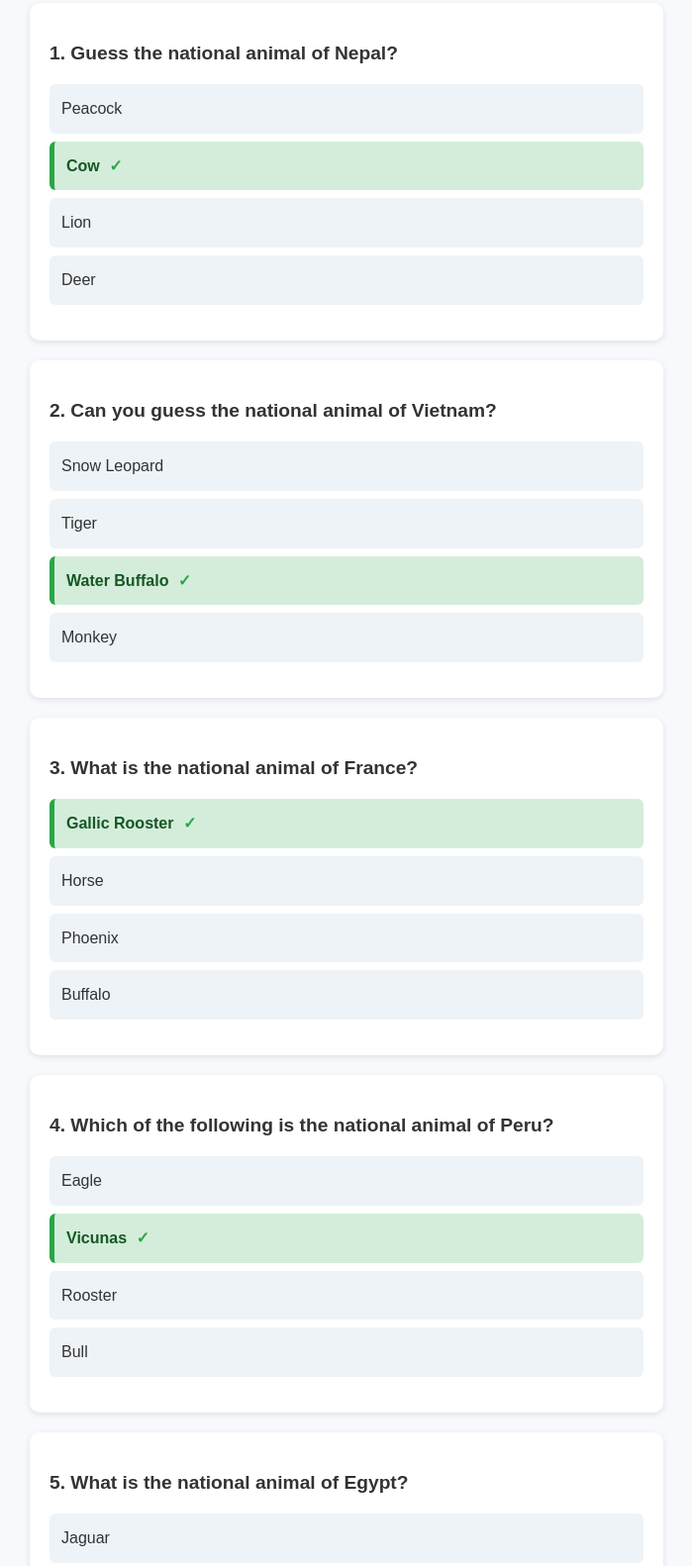
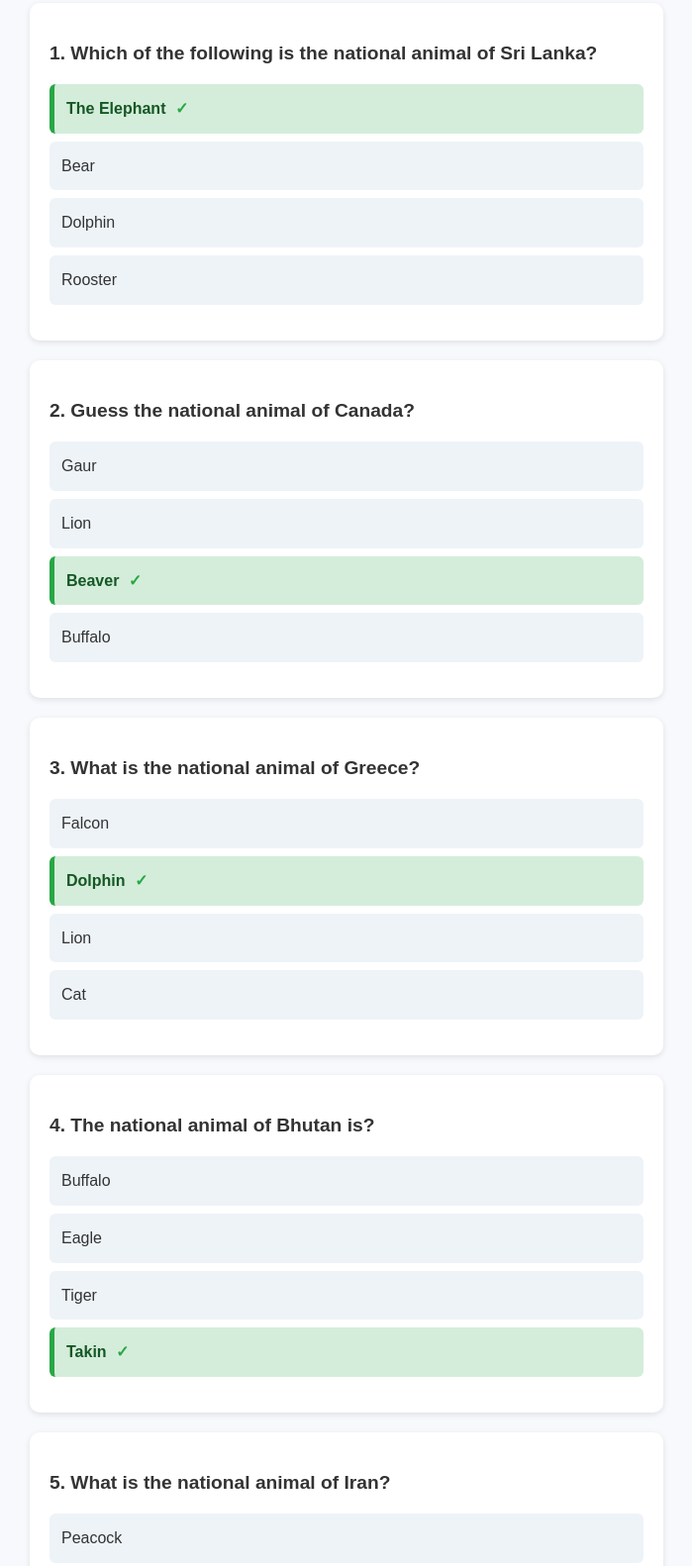
Before and after one commit to telenor-quiz-today/telenor-quiz-today, a plain HTML site: page index.html in a window 1280 px wide. Shown: the part 134-1716 px from the top of the page at 99% size, without its empty margins (290-989 px from the left). Drawn offline with Linux system fonts and the light colour scheme.

Commit message:
Update index.html

```diff
--- a/index.html
+++ b/index.html
@@ -3,15 +3,15 @@
 <head>
   <meta charset="UTF-8">
   <meta name="viewport" content="width=device-width, initial-scale=1.0">
-  <title>Telenor Quiz Today 22 September 2025 – Verified Latest Answers ✅</title>
-  <meta name="description" content="Telenor Quiz answers for today (22 September 2025). Answer all 5 questions correctly to win free MBs.">
-  <meta name="keywords" content="Telenor Quiz Today, Telenor Quiz 22 September 2025, Quiz Helper, Free MBs Quiz Answers">
+  <title>Telenor Quiz Today 23 September 2025 – Verified Latest Answers ✅</title>
+  <meta name="description" content="Telenor Quiz answers for today (23 September 2025). Verified latest answers updated daily at 12 AM.">
+  <meta name="keywords" content="Telenor Quiz Today, Telenor Quiz Answers, 23 September 2025, Free MBs Quiz">
   <meta name="author" content="Telenor Quiz Helper">
   <meta name="robots" content="index, follow">
 
   <!-- Open Graph -->
-  <meta property="og:title" content="Telenor Quiz Today 22 September 2025 – Verified Latest Answers ✅">
-  <meta property="og:description" content="Get today’s Telenor Quiz answers – 22 September 2025, updated with latest correct answers.">
+  <meta property="og:title" content="Telenor Quiz Today 23 September 2025 – Verified Latest Answers ✅">
+  <meta property="og:description" content="Get today’s Telenor Quiz answers – 23 September 2025, updated with latest correct answers.">
   <meta property="og:type" content="website">
   <meta property="og:url" content="https://telenor-quiz-today.github.io/">
   <meta property="og:image" content="https://telenor-quiz-today.github.io/logo.png">
@@ -25,62 +25,62 @@
 <body>
   <header>
     <h1>Telenor Quiz Answers</h1>
-    <p id="date">Updated: September 22, 2025</p>
+    <p id="date">Updated: September 23, 2025</p>
   </header>
 
   <main>
     <!-- Question 1 -->
     <section class="question-card">
-      <h2>1. Guess the national animal of Nepal?</h2>
+      <h2>1. Which of the following is the national animal of Sri Lanka?</h2>
       <ul>
-        <li>Peacock</li>
-        <li class="correct">Cow</li> <!-- ✅ Correct answer -->
-        <li>Lion</li>
-        <li>Deer</li>
+        <li class="correct">The Elephant</li> <!-- ✅ Correct answer -->
+        <li>Bear</li>
+        <li>Dolphin</li>
+        <li>Rooster</li>
       </ul>
     </section>
 
     <!-- Question 2 -->
     <section class="question-card">
-      <h2>2. Can you guess the national animal of Vietnam?</h2>
+      <h2>2. Guess the national animal of Canada?</h2>
       <ul>
-        <li>Snow Leopard</li>
-        <li>Tiger</li>
-        <li class="correct">Water Buffalo</li> <!-- ✅ Correct answer -->
-        <li>Monkey</li>
+        <li>Gaur</li>
+        <li>Lion</li>
+        <li class="correct">Beaver</li> <!-- ✅ Correct answer -->
+        <li>Buffalo</li>
       </ul>
     </section>
 
     <!-- Question 3 -->
     <section class="question-card">
-      <h2>3. What is the national animal of France?</h2>
+      <h2>3. What is the national animal of Greece?</h2>
       <ul>
-        <li class="correct">Gallic Rooster</li> <!-- ✅ Correct answer -->
-        <li>Horse</li>
-        <li>Phoenix</li>
-        <li>Buffalo</li>
+        <li>Falcon</li>
+        <li class="correct">Dolphin</li> <!-- ✅ Correct answer -->
+        <li>Lion</li>
+        <li>Cat</li>
       </ul>
     </section>
 
     <!-- Question 4 -->
     <section class="question-card">
-      <h2>4. Which of the following is the national animal of Peru?</h2>
+      <h2>4. The national animal of Bhutan is?</h2>
       <ul>
+        <li>Buffalo</li>
         <li>Eagle</li>
-        <li class="correct">Vicunas</li> <!-- ✅ Correct answer -->
-        <li>Rooster</li>
-        <li>Bull</li>
+        <li>Tiger</li>
+        <li class="correct">Takin</li> <!-- ✅ Correct answer -->
       </ul>
     </section>
 
     <!-- Question 5 -->
     <section class="question-card">
-      <h2>5. What is the national animal of Egypt?</h2>
+      <h2>5. What is the national animal of Iran?</h2>
       <ul>
-        <li>Jaguar</li>
-        <li>Puma</li>
-        <li class="correct">Steepe Eagle</li> <!-- ✅ Correct answer -->
+        <li>Peacock</li>
+        <li>Tiger</li>
         <li>Bear</li>
+        <li class="correct">Persian Lion</li> <!-- ✅ Correct answer -->
       </ul>
     </section>
   </main>
```
